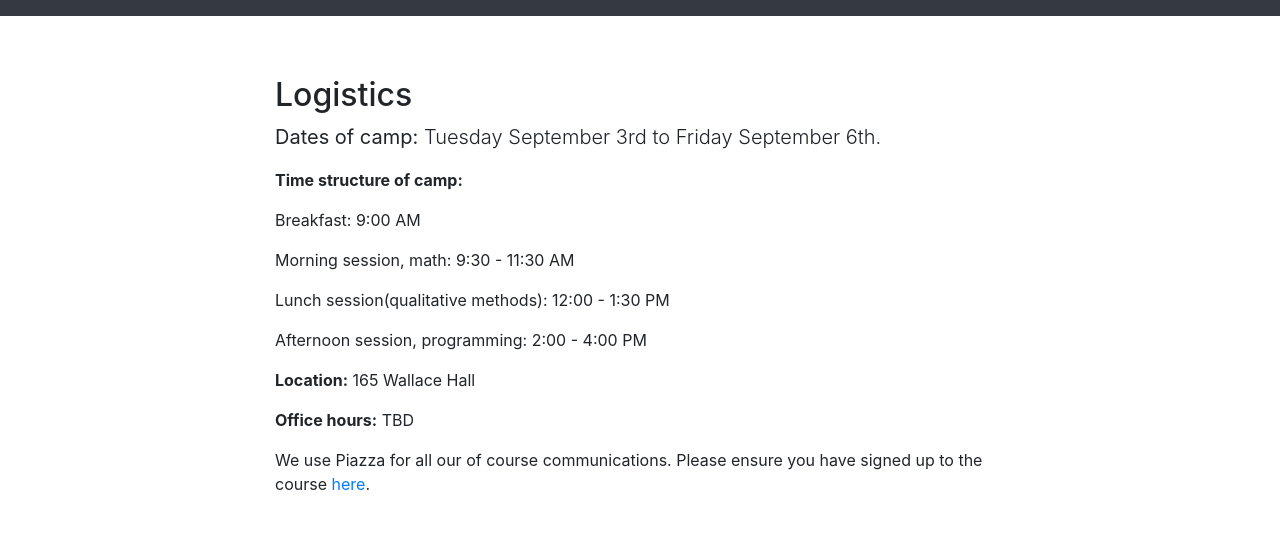
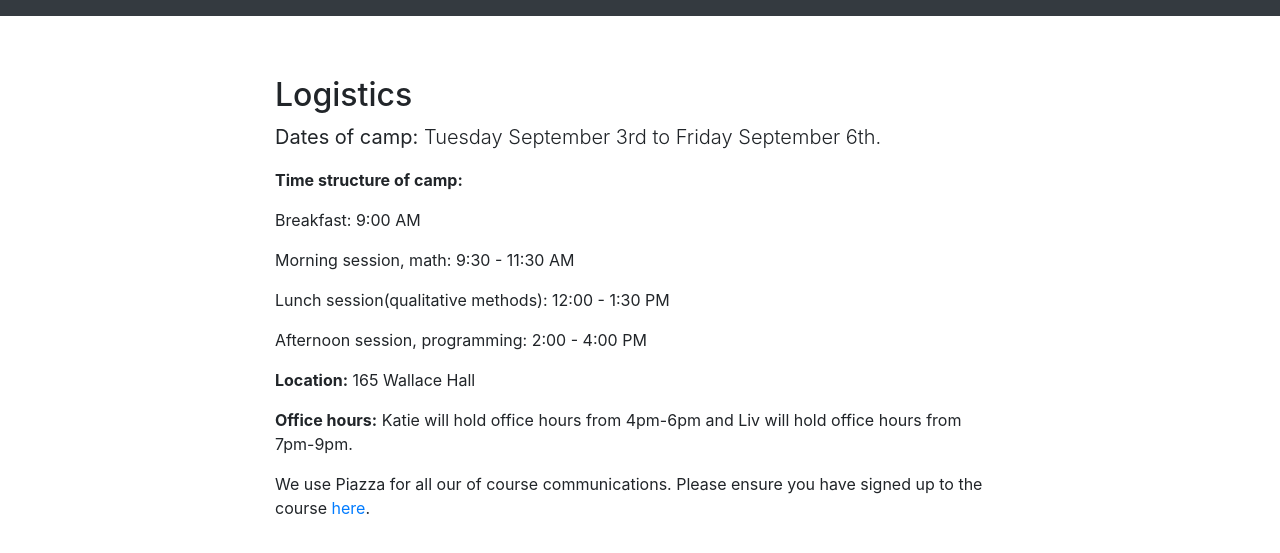
Before and after one commit to bstewart/princeton_methods_camp, a Jekyll site: the page built from logistics.md, in a window 1280 px wide. Shown: the top 553 px of the page. Built offline with Jekyll 4.4.1, drawn with Linux system fonts in a browser that asks for light colours; our own code applies the rules of GitHub Pages for plain Markdown files.

Commit message:
update logistics

```diff
--- a/logistics.md
+++ b/logistics.md
@@ -14,8 +14,8 @@ Afternoon session, programming: 2:00 - 4:00 PM
 
 **Location:** 165 Wallace Hall
 
-**Office hours:** TBD
+**Office hours:** Katie will hold office hours from 4pm-6pm and Liv will hold office hours from 7pm-9pm.
 
 We use Piazza for all our of course communications. Please ensure you have
 signed up to the course
-[here](piazza.com/princeton/summer2019/socsmc/home).
+[here](http://piazza.com/princeton/summer2019/socsmc/home).
```
